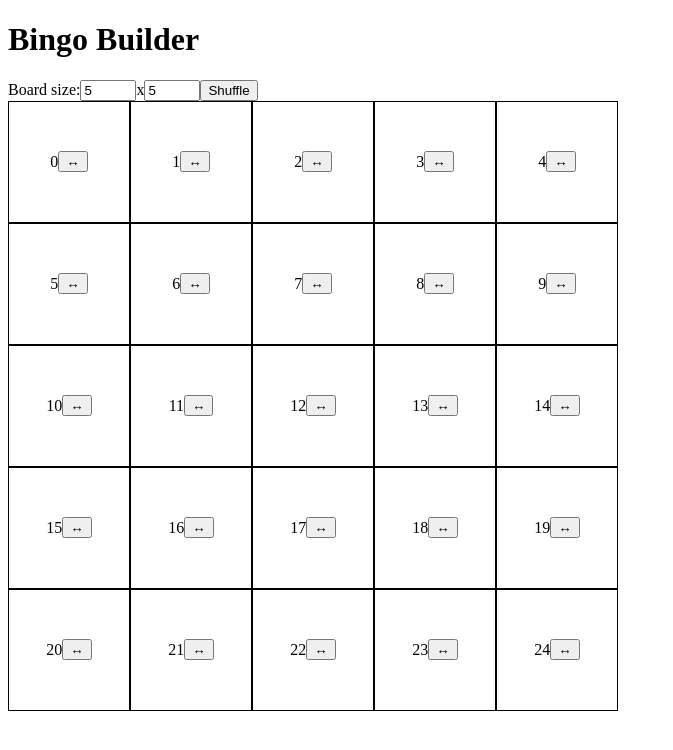
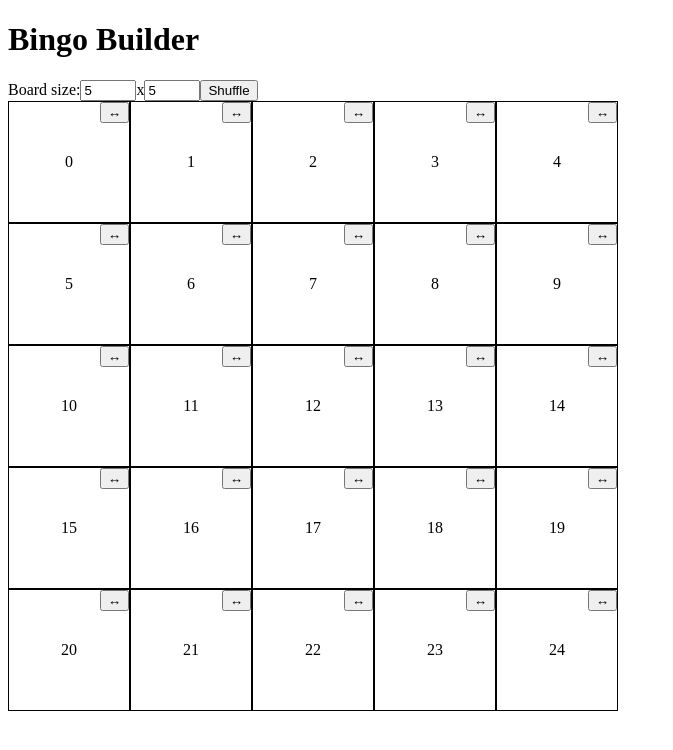
Before and after one commit to cheetamaru/bingo-builder, a Next.js app: page / in a window 1280 px wide. Shown: the top 750 px of the page, without its empty margins (0-673 px from the left). Built offline with nearby package versions, Linux system fonts and the light colour scheme.

Commit message:
feat: move block tools to the up

```diff
--- a/src/components/BingoBlock.module.css
+++ b/src/components/BingoBlock.module.css
@@ -2,7 +2,7 @@
     display: flex;
     align-items: center;
     justify-content: center;
-
+    position: relative;
     padding: 10px;
     border: 1px solid black;
     width: 100px;
@@ -12,3 +12,9 @@
 .bingo-block__content {
     display: inline;
 }
+
+.bingo-block__tools {
+    position: absolute;
+    top: 0;
+    right: 0;
+}
--- a/src/components/BingoBlock.tsx
+++ b/src/components/BingoBlock.tsx
@@ -20,13 +20,15 @@ export default function BingoBlock({ onClick, children, onSwap, onDragOver, onDr
           onDragOver={onDragOver}
           onDrop={onDrop}
         >
+          <div className={styles["bingo-block__tools"]}>
+            <button onClick={onSwap}>↔</button>
+          </div>
           <div
             className={styles["bingo-block__content"]}
             onClick={onClick}
           >
               {children}
           </div>
-          <button onClick={onSwap}>↔</button>
         </div>
       </>
     )
```
